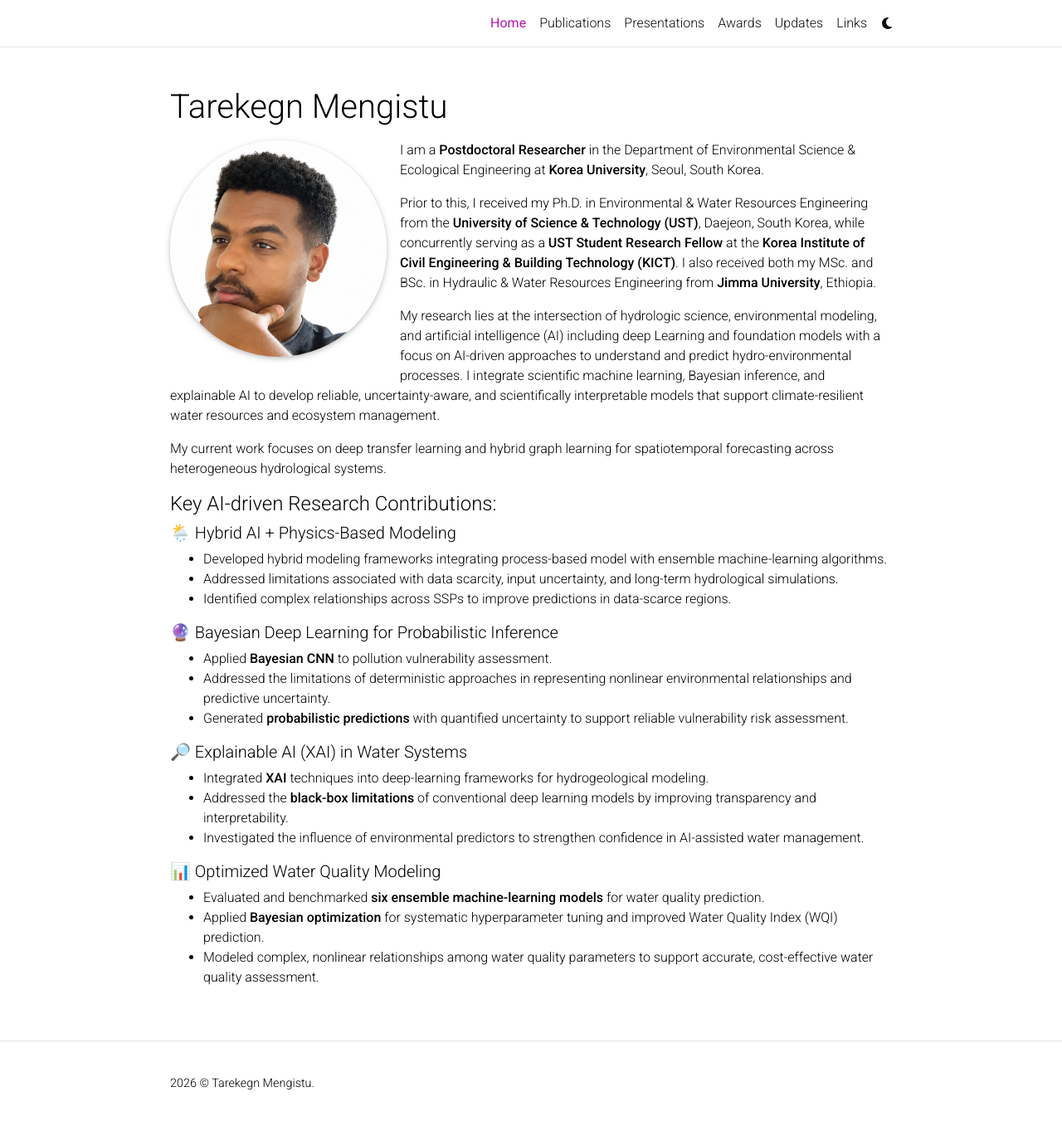
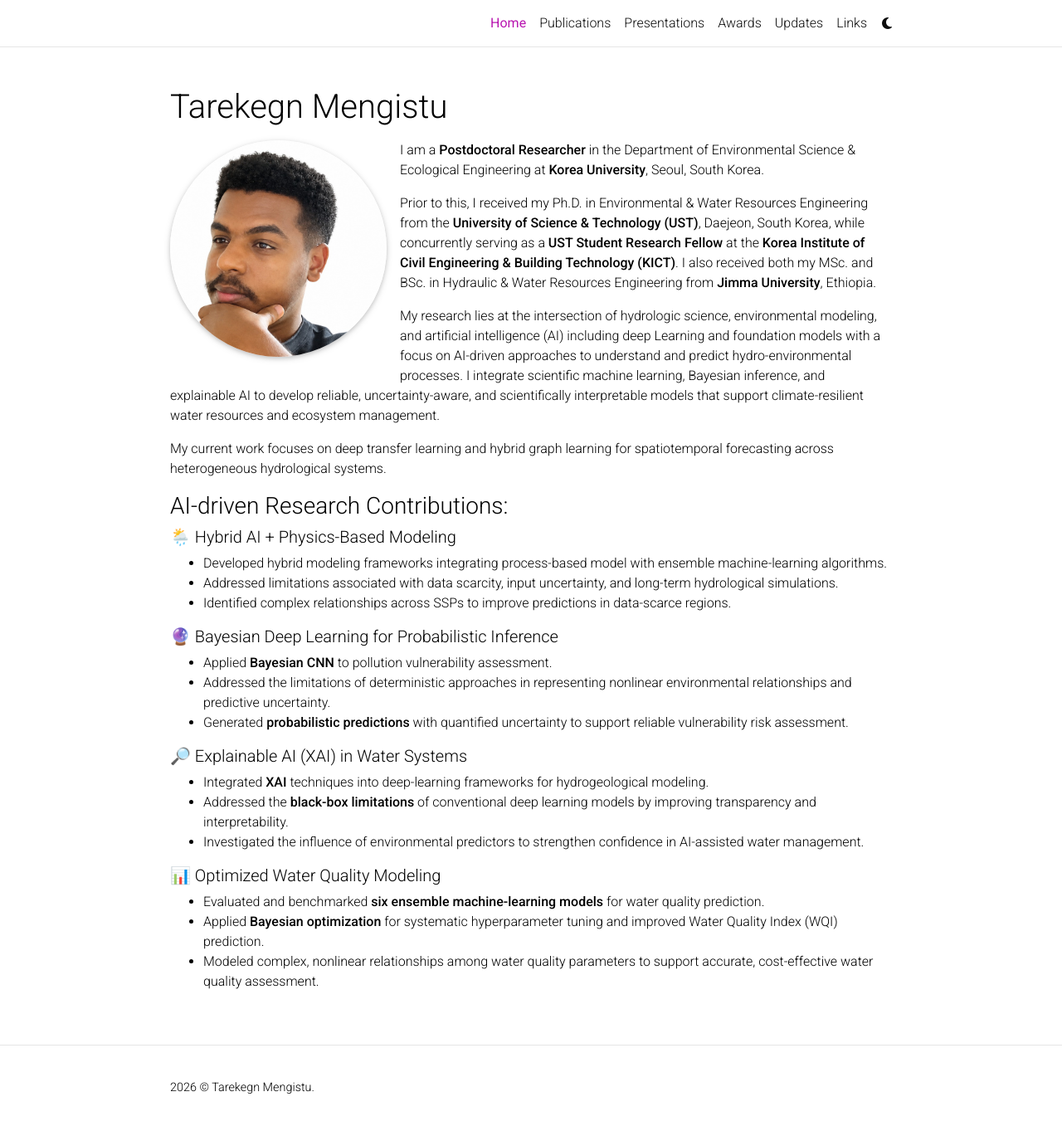
Before and after one commit to tdmengistu/tdmengistu.github.io, a Jekyll site: the page built from _pages/about.md, in a window 1280 px wide and 1361 px high. Shown: the top 1357 px of the window at 83% size. Built offline with Jekyll 4.4.1, drawn with Linux system fonts in a browser that asks for light colours; a style sheet for code colours, icons or effects is not loaded.

Commit message:
Update about.md

```diff
--- a/_pages/about.md
+++ b/_pages/about.md
@@ -22,7 +22,7 @@ My research lies at the intersection of hydrologic science, environmental modeli
 My current work focuses on deep transfer learning and hybrid graph learning for spatiotemporal forecasting across heterogeneous hydrological systems.
 
 
-#### Key AI-driven Research Contributions:
+### AI-driven Research Contributions:
 
 ##### 🌦️ Hybrid AI + Physics-Based Modeling
 
```
